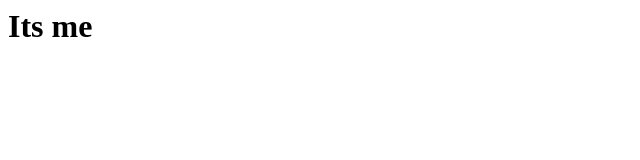
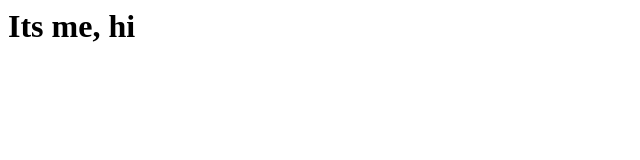
Before and after one commit to MohitK98/mohitk98.github.io, a plain HTML site: page index.html in a window 1280 px wide. Shown: the full height of the page, 0-640 px from the left. Drawn offline with Linux system fonts and the light colour scheme.

Commit message:
Update index.html

```diff
--- a/index.html
+++ b/index.html
@@ -1 +1 @@
-<h1>Its me</h1>
+<h1>Its me, hi</h1>
```
